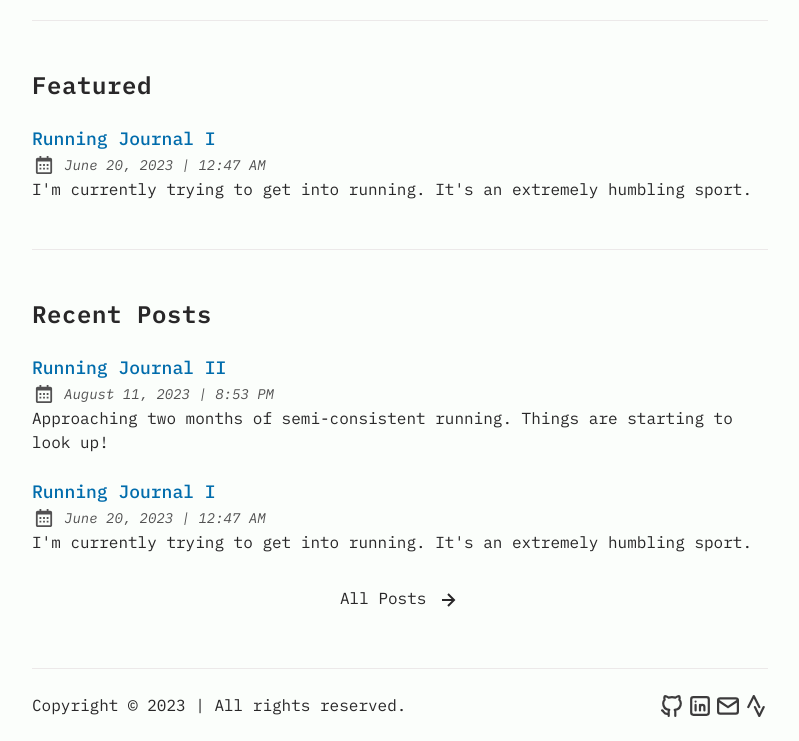
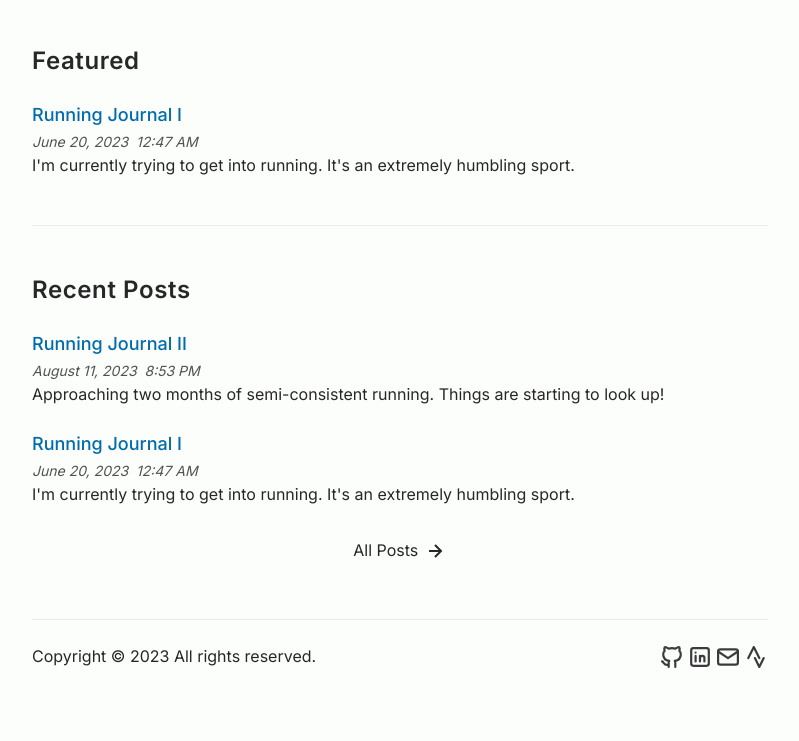
Before and after one commit to nicholasdly/nicholasly.com, an Astro site: page / in a window 1280 px wide. Shown: the part 431-1172 px from the top of the page, without its empty margins (240-1039 px from the left). After the commit the page ends 1123 px from the top, so only its background shows below. Built offline with nearby package versions, Linux system fonts and the light colour scheme; Astro itself is replaced by a stand-in of ours.

Commit message:
Font change and minor updates

```diff
--- a/src/components/Datetime.tsx
+++ b/src/components/Datetime.tsx
@@ -8,17 +8,7 @@ export interface Props {
 
 export default function Datetime({ datetime, size = "sm", className }: Props) {
   return (
-    <div className={`flex items-center space-x-2 opacity-80 ${className}`}>
-      <svg
-        xmlns="http://www.w3.org/2000/svg"
-        className={`${
-          size === "sm" ? "scale-90" : "scale-100"
-        } inline-block h-6 w-6 fill-skin-base`}
-        aria-hidden="true"
-      >
-        <path d="M7 11h2v2H7zm0 4h2v2H7zm4-4h2v2h-2zm0 4h2v2h-2zm4-4h2v2h-2zm0 4h2v2h-2z"></path>
-        <path d="M5 22h14c1.103 0 2-.897 2-2V6c0-1.103-.897-2-2-2h-2V2h-2v2H9V2H7v2H5c-1.103 0-2 .897-2 2v14c0 1.103.897 2 2 2zM19 8l.001 12H5V8h14z"></path>
-      </svg>
+    <div className={`opacity-80 ${className}`}>
       <span className="sr-only">Posted on:</span>
       <span className={`italic ${size === "sm" ? "text-sm" : "text-base"}`}>
         <FormattedDatetime datetime={datetime} />
@@ -44,7 +34,7 @@ const FormattedDatetime = ({ datetime }: { datetime: string | Date }) => {
   return (
     <>
       {date}
-      <span aria-hidden="true"> | </span>
+      <span aria-hidden="true">&nbsp;&nbsp;</span>
       <span className="sr-only">&nbsp;at&nbsp;</span>
       {time}
     </>
--- a/src/components/Footer.astro
+++ b/src/components/Footer.astro
@@ -16,9 +16,7 @@ const { noMarginTop = false } = Astro.props;
   <div class="footer-wrapper">
     <Socials centered />
     <div class="copyright-wrapper">
-      <span>Copyright &#169; {currentYear}</span>
-      <span class="separator">&nbsp;|&nbsp;</span>
-      <span>All rights reserved.</span>
+      <span>Copyright &#169; {currentYear} All rights reserved.</span>
     </div>
   </div>
 </footer>
--- a/src/components/Header.astro
+++ b/src/components/Header.astro
@@ -158,7 +158,7 @@ const { activeNav } = Astro.props;
     @apply col-span-1;
   }
   nav a.active {
-    @apply underline decoration-wavy decoration-2 underline-offset-4;
+    @apply underline decoration-2 underline-offset-4;
   }
   nav a.active svg {
     @apply fill-skin-accent;
--- a/src/components/Tag.astro
+++ b/src/components/Tag.astro
@@ -16,14 +16,7 @@ const { name, size = "sm" } = Astro.props;
     href={`/tags/${name.toLowerCase()}`}
     class={`${size === "sm" ? "text-sm" : "text-lg"} pr-2 group`}
   >
-    <svg
-      xmlns="http://www.w3.org/2000/svg"
-      class={`${size === "sm" ? " scale-75" : "scale-110"}`}
-      ><path
-        d="M16.018 3.815 15.232 8h-4.966l.716-3.815-1.964-.37L8.232 8H4v2h3.857l-.751 4H3v2h3.731l-.714 3.805 1.965.369L8.766 16h4.966l-.714 3.805 1.965.369.783-4.174H20v-2h-3.859l.751-4H21V8h-3.733l.716-3.815-1.965-.37zM14.106 14H9.141l.751-4h4.966l-.752 4z"
-      ></path>
-    </svg>
-    &nbsp;<span>{name.toLowerCase()}</span>
+    #{name.toLowerCase()}
   </a>
 </li>
 
--- a/src/layouts/Layout.astro
+++ b/src/layouts/Layout.astro
@@ -62,6 +62,10 @@ const socialImageURL = new URL(
       href="https://fonts.googleapis.com/css2?family=IBM+Plex+Mono:ital,wght@0,400;0,500;0,600;0,700;1,400;1,600&display=swap"
       rel="stylesheet"
     />
+    <link
+      href="https://fonts.googleapis.com/css2?family=Inter:wght@400;500;600;700&display=swap"
+      rel="stylesheet"
+    />
 
     {
       // If PUBLIC_GOOGLE_SITE_VERIFICATION is set in the environment variable,
--- a/src/styles/base.css
+++ b/src/styles/base.css
@@ -29,7 +29,7 @@
     display: block;
   }
   body {
-    @apply flex min-h-screen flex-col bg-skin-fill font-mono text-skin-base
+    @apply flex min-h-screen flex-col bg-skin-fill font-sans text-skin-base
     selection:bg-skin-accent selection:bg-opacity-70 selection:text-skin-inverted;
   }
   section,
--- a/tailwind.config.cjs
+++ b/tailwind.config.cjs
@@ -57,6 +57,7 @@ module.exports = {
       transparent: "transparent",
     },
     fontFamily: {
+      sans: ["Inter", "sans"],
       mono: ["IBM Plex Mono", "monospace"],
     },
     // },
```
Also changed, not shown: README.md (added).
